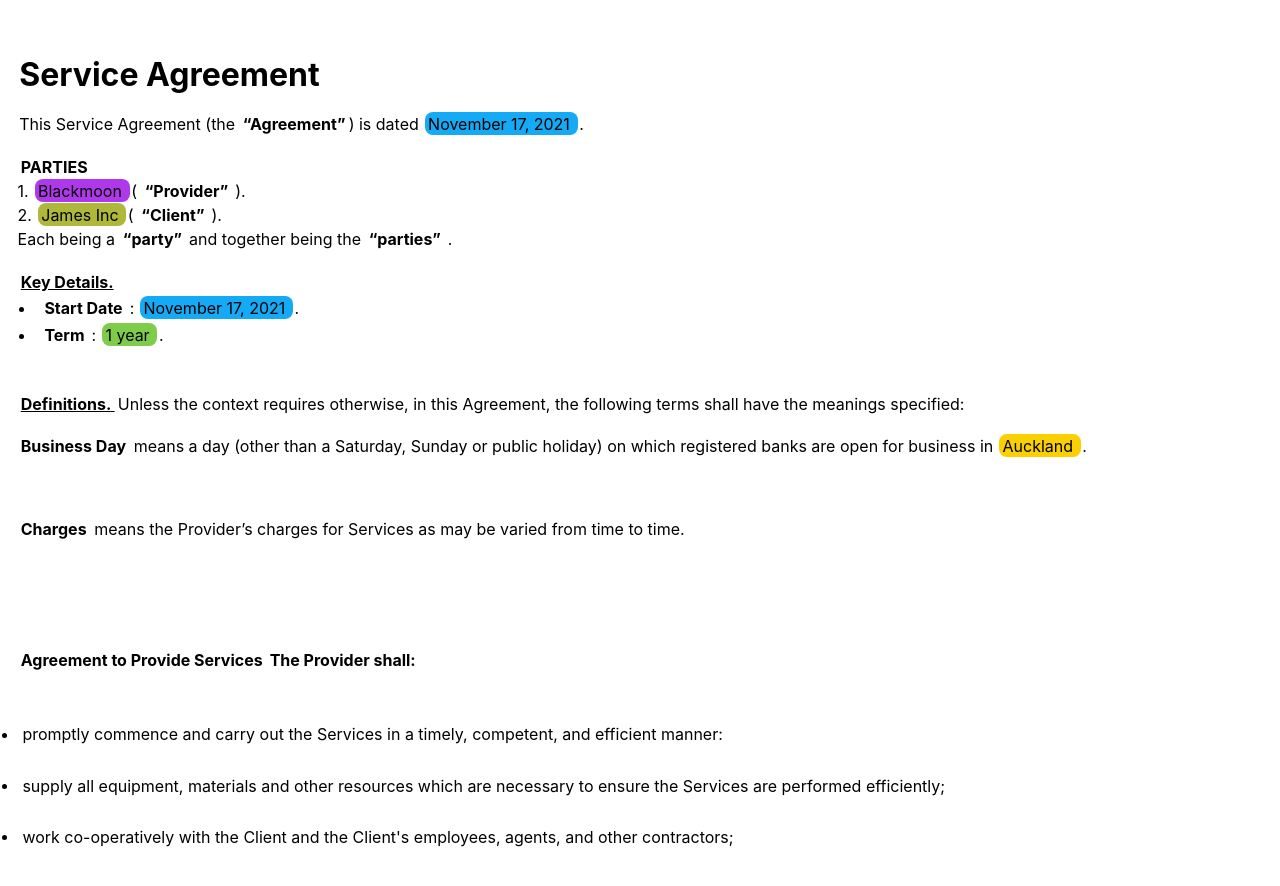
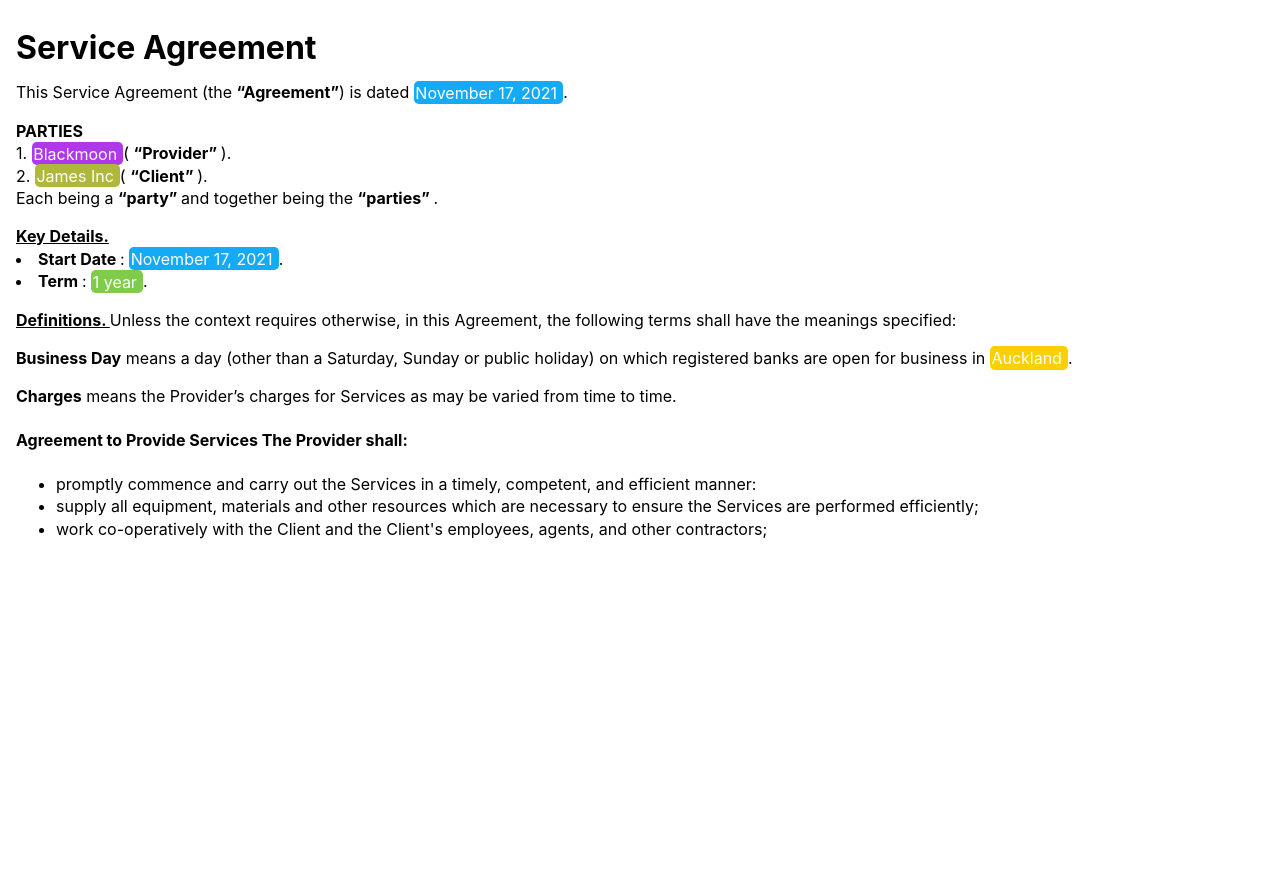
Before and after one commit to nikam-shreyas/latch-assessment, a React (Create React App) app: page / in a window 1280 px wide. Shown: the top 886 px of the page. After the commit the page ends 800 px from the top, so only its background shows below. Built offline with nearby package versions, Linux system fonts and the light colour scheme.

Commit message:
Fine Tuning

```diff
--- a/src/App.css
+++ b/src/App.css
@@ -42,5 +42,5 @@ div {
 }
 
 body {
-  line-height: 1.5rem;
+  line-height: 1.4rem;
 }
--- a/src/App.js
+++ b/src/App.js
@@ -25,11 +25,12 @@ const RenderMention = ({ item }) => {
     <span
       style={{
         backgroundColor: convertRGBToHex(item.color),
-        borderRadius: "0.5rem",
+        color: "white",
+        borderRadius: "0.3rem",
         padding: "0.1rem",
       }}
     >
-      <span>{item.text}</span>
+      {item.text && <span>{item.text}</span>}
       {item.children &&
         item.children.map((child) => {
           return <TagFromString tagName={child.type || "span"} item={child} />;
@@ -51,9 +52,6 @@ const TagFromString = ({ tagName, item }) => {
   const elementStyle = {
     fontWeight: item.bold ? "bold" : "",
     textDecoration: item.underline ? "underline" : "",
-    backgroundColor: item.color ? convertRGBToHex(item.color) : "",
-    borderRadius: "0.5rem",
-    padding: "0.1rem",
   };
 
   return (
@@ -61,8 +59,8 @@ const TagFromString = ({ tagName, item }) => {
       {tagName === "mention" ? (
         <RenderMention item={item} />
       ) : (
-        <Tag style={elementStyle}>
-          <span>
+        <Tag>
+          <span style={elementStyle}>
             <StringWithLineBreaks text={item.text} />
           </span>
           {item.children &&
@@ -79,15 +77,16 @@ function RenderChildren({ item }) {
   const elementStyle = {
     fontWeight: item.bold ? "bold" : "",
     textDecoration: item.underline ? "underline" : "",
+    color: item.color ? "white" : "",
     background: item.color ? convertRGBToHex(item.color) : "",
-    borderRadius: "0.5rem",
-    padding: "0.1rem",
+    borderRadius: item.color ? "0.3rem" : "",
+    padding: item.color ? "0.1rem" : "",
   };
 
   return (
     <>
       <span style={elementStyle}>
-        {item.text}
+        {item.text && <span>{item.text}</span>}
         {item.children &&
           item.children.map((child) => {
             return (
```
Also changed, not shown: src/input/input.json (line endings or trailing spaces).
